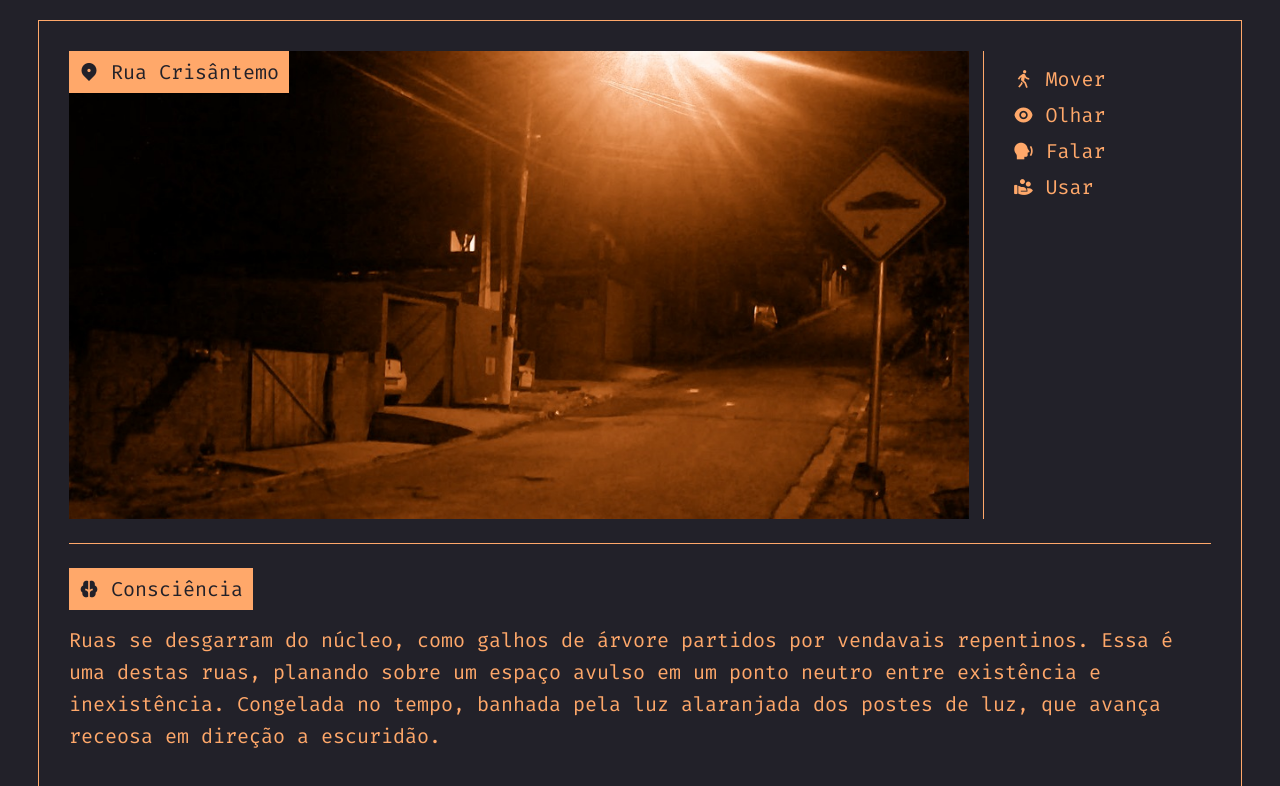
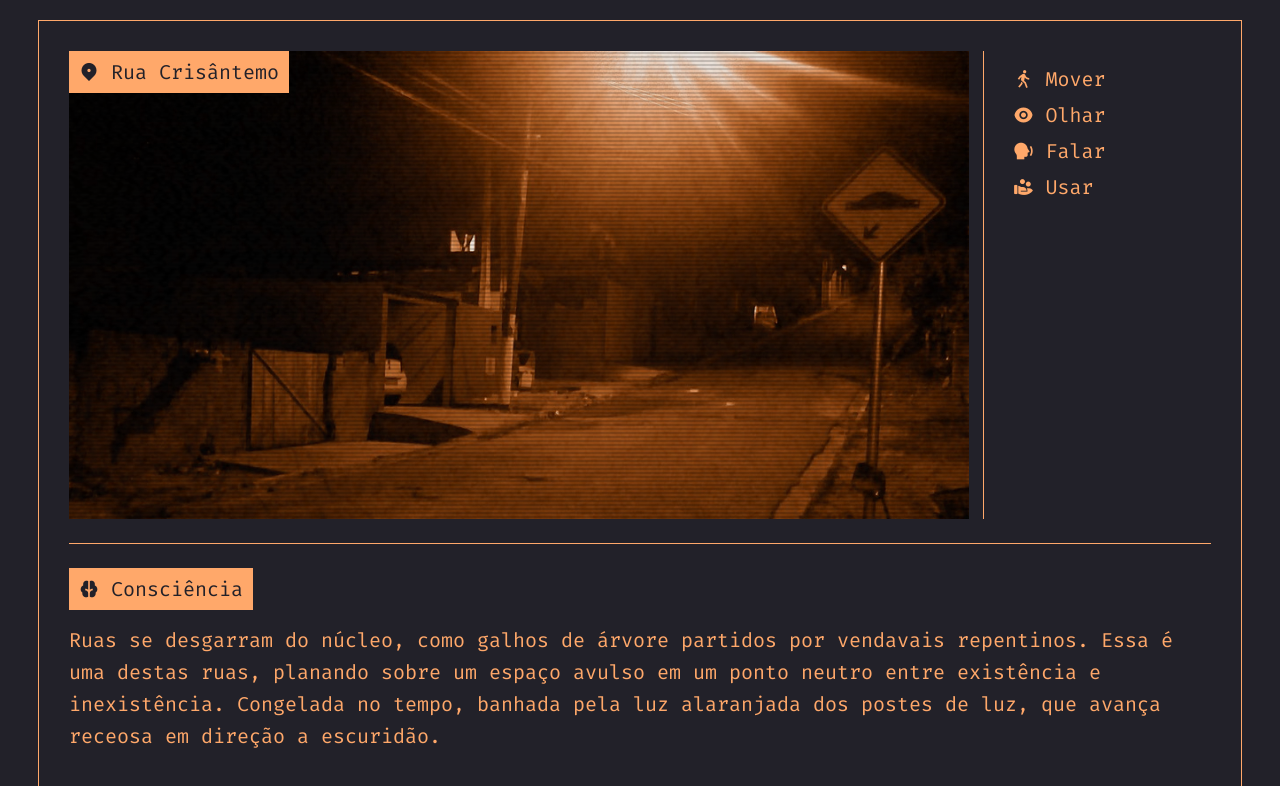
Before and after one commit to MoisesDuarte/antediluvian-aquarium, a Vue app: page / in a window 1280 px wide. Shown: the top 786 px of the page. Built offline with nearby package versions, Linux system fonts and the light colour scheme.

Commit message:
style: adding crt-filter effect

```diff
--- /dev/null
+++ b/src/assets/crt-overlay.css
@@ -0,0 +1,65 @@
+/* Taken from the following fiddle: https://codepen.io/romain-the-sans/pen/xxeaxqG */
+.crt-noise {
+  pointer-events: none;
+  position: absolute;
+  top: 0;
+  left: 0;
+  width: 100%;
+  height: 100%;
+  background-image: url('../../public/crt-noise.gif');
+  background-repeat: no-repeat;
+  background-size: cover;
+  z-index: 1;
+  opacity: 0.02;
+}
+
+.crt-overlay {
+  pointer-events: none;
+  position: absolute;
+  top: 0;
+  left: 0;
+  width: 100%;
+  height: 100%;
+  background: repeating-linear-gradient(
+    180deg,
+    rgba(0, 0, 0, 0) 0,
+    rgba(0, 0, 0, 0.3) 50%,
+    rgba(0, 0, 0, 0) 100%
+  );
+  background-size: auto 4px;
+  z-index: 1;
+}
+
+.crt-overlay::before {
+  content: '';
+  pointer-events: none;
+  position: absolute;
+  display: block;
+  top: 0;
+  left: 0;
+  right: 0;
+  bottom: 0;
+  width: 100%;
+  height: 100%;
+  background-image: linear-gradient(
+    0deg,
+    transparent 0%,
+    rgba(255, 168, 106, 0.2) 2%,
+    rgba(188, 141, 107, 0.8) 3%,
+    rgba(255, 168, 106, 0.2) 3%,
+    transparent 100%
+  );
+  background-repeat: no-repeat;
+  animation: scan 7.5s linear 0s infinite;
+}
+
+@keyframes scan {
+  0% {
+    background-position: 0 -100vh;
+  }
+
+  35%,
+  100% {
+    background-position: 0 100vh;
+  }
+}
--- a/src/components/MainWindow.vue
+++ b/src/components/MainWindow.vue
@@ -6,6 +6,9 @@
         {{ name }}
       </div>
     </header>
+
+    <div class="crt-noise" />
+    <div class="crt-overlay" />
   </section>
 </template>
 
@@ -21,6 +24,10 @@ header {
   justify-content: space-between;
 }
 
+header>.title {
+  z-index: 2;
+}
+
 section {
   position: relative;
   background-size: cover;
--- a/src/main.ts
+++ b/src/main.ts
@@ -1,4 +1,6 @@
 import './assets/main.css'
+import './assets/crt-overlay.css'
+
 import 'remixicon/fonts/remixicon.css'
 
 import { createApp } from 'vue'
```
Also changed, not shown: public/crt-noise.gif (added).
